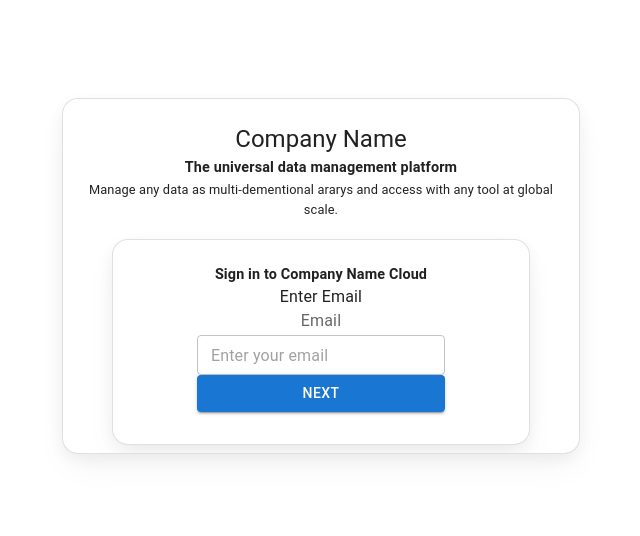
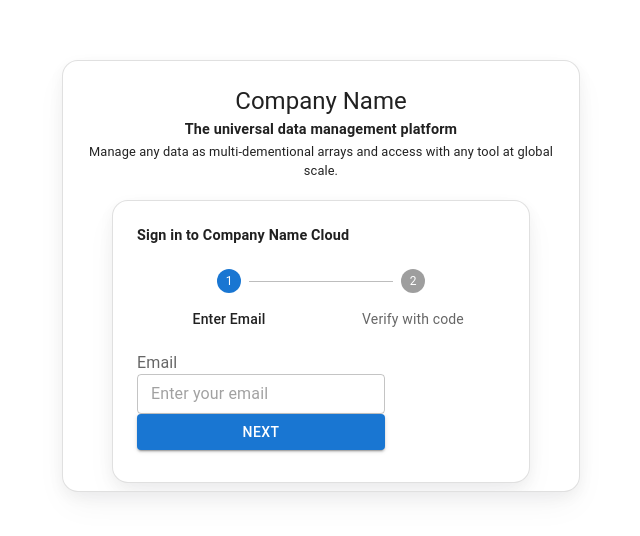
Before and after one commit to camdunne/user-email-validation, a React (Vite) app: page / in a window 1280 px wide. Shown: the part 124-660 px from the top of the page, without its empty margins (319-959 px from the left). Built offline with nearby package versions, Linux system fonts and the light colour scheme.

Commit message:
step one completed

```diff
--- a/src/components/EmailValidationCard.tsx
+++ /dev/null
@@ -1,22 +0,0 @@
-import Typography from '@mui/material/Typography'
-import CardContent from '@mui/material/CardContent'
-import Card from '../common/Card'
-import EnterEmailStep from './EnterEmailStep'
-
-
-const EmailValidationCard = () => {
-  return (
-    <Card variant="outlined" style={{ maxWidth: '400px' }}>
-      <>
-        <CardContent style={{ textAlign: 'center' }}>
-          <Typography variant="body1" style={{ fontSize: '.9em', fontWeight: 'bold' }}>Sign in to Company Name Cloud</Typography>
-          <Typography>Enter Email</Typography>
-
-          <EnterEmailStep></EnterEmailStep>
-        </CardContent>
-      </>
-    </Card >
-  )
-}
-
-export default EmailValidationCard
--- a/src/components/EnterEmailStep.tsx
+++ b/src/components/EnterEmailStep.tsx
@@ -6,7 +6,12 @@ import FormLabel from '@mui/material/FormLabel'
 import FormControl from '@mui/material/FormControl'
 import FormHelperText from '@mui/material/FormHelperText'
 
-const EnterEmailStep = () => {
+type EnterEmailStepProps = {
+  step: number
+  setStep: (step: number) => void
+}
+
+const EnterEmailStep = ({ step, setStep }: EnterEmailStepProps) => {
   const [input, setInput] = useState<string>('')
   const [error, setError] = useState<boolean>(false)
   const [errMsg, setErrMsg] = useState<string>('')
@@ -27,24 +32,30 @@ const EnterEmailStep = () => {
       return
     }
     // go to next step
+    setStep(1)
   }
 
+  if (step === 0) {
     return (
       <form onSubmit={handleSubmit}>
         <FormControl error={error}>
           <FormLabel >Email</FormLabel>
-        <FormHelperText>{errMsg}</FormHelperText>
           <TextField
             id="email"
             size="small"
             variant="outlined"
             placeholder="Enter your email"
+            error={error}
+            helperText={errMsg}
             value={input}
             onChange={handleChange} />
           <Button variant="contained" type="submit">Next</Button>
         </FormControl>
       </form >
     )
+  } else {
+    return null
+  }
 }
 
 export default EnterEmailStep
--- a/src/components/LoginCard.tsx
+++ b/src/components/LoginCard.tsx
@@ -1,19 +1,33 @@
+import { useState } from 'react'
 import Typography from '@mui/material/Typography'
 import CardContent from '@mui/material/CardContent'
 import Card from '../common/Card'
-import EmailValidationCard from './EmailValidationCard'
+import EnterEmailStep from './EnterEmailStep'
+import VerifyWithCodeStep from './VerifyCodeStep'
+import Stepper from './Stepper'
 
 
 const LoginCard = () => {
+  const [step, setStep] = useState(0)
+
   return (
     <Card variant="outlined" style={{ margin: '20px', maxWidth: '500px', height: '80%' }}>
       <>
         <CardContent style={{ textAlign: 'center' }}>
           <Typography variant="h5">Company Name</Typography>
           <Typography variant="subtitle1" style={{ fontSize: '.9em', fontWeight: 'bold' }}>The universal data management platform</Typography>
-          <Typography variant="body1" style={{ fontSize: '.8em' }}>Manage any data as multi-dementional ararys and access with any tool at global scale.</Typography>
+          <Typography variant="body1" style={{ fontSize: '.8em' }}>Manage any data as multi-dementional arrays and access with any tool at global scale.</Typography>
         </CardContent>
-        <EmailValidationCard></EmailValidationCard>
+        <Card variant="outlined" style={{ maxWidth: '400px' }}>
+          <CardContent>
+            <Typography variant="body1" style={{ fontSize: '.9em', fontWeight: 'bold' }}>Sign in to Company Name Cloud</Typography>
+            <br />
+            <Stepper step={step} />
+            <br />
+            <EnterEmailStep step={step} setStep={setStep}></EnterEmailStep>
+            <VerifyWithCodeStep step={step} setStep={setStep}></VerifyWithCodeStep>
+          </CardContent>
+        </Card >
       </>
     </Card >
   )
--- /dev/null
+++ b/src/components/Stepper.tsx
@@ -0,0 +1,25 @@
+import MuiStepper from '@mui/material/Stepper';
+import Step from '@mui/material/Step';
+import StepLabel from '@mui/material/StepLabel';
+
+const steps = [
+  'Enter Email',
+  'Verify with code'
+]
+type StepperProps = {
+  step: number
+}
+
+const Stepper = ({ step }: StepperProps) => {
+  return (
+    <MuiStepper activeStep={step} alternativeLabel>
+      {steps.map((label) => (
+        <Step key={label}>
+          <StepLabel>{label}</StepLabel>
+        </Step>
+      ))}
+    </MuiStepper>
+  )
+}
+
+export default Stepper
--- /dev/null
+++ b/src/components/VerifyCodeStep.tsx
@@ -0,0 +1,11 @@
+
+type VerifyWithCodeStepProps = {
+  step: number,
+  setStep: (step: number) => void
+}
+
+const VerifyWithCodeStep = ({ step, setStep }: VerifyWithCodeStepProps) => {
+
+}
+
+export default VerifyWithCodeStep
```
Lines whose indentation alone changed are shown as unchanged.
